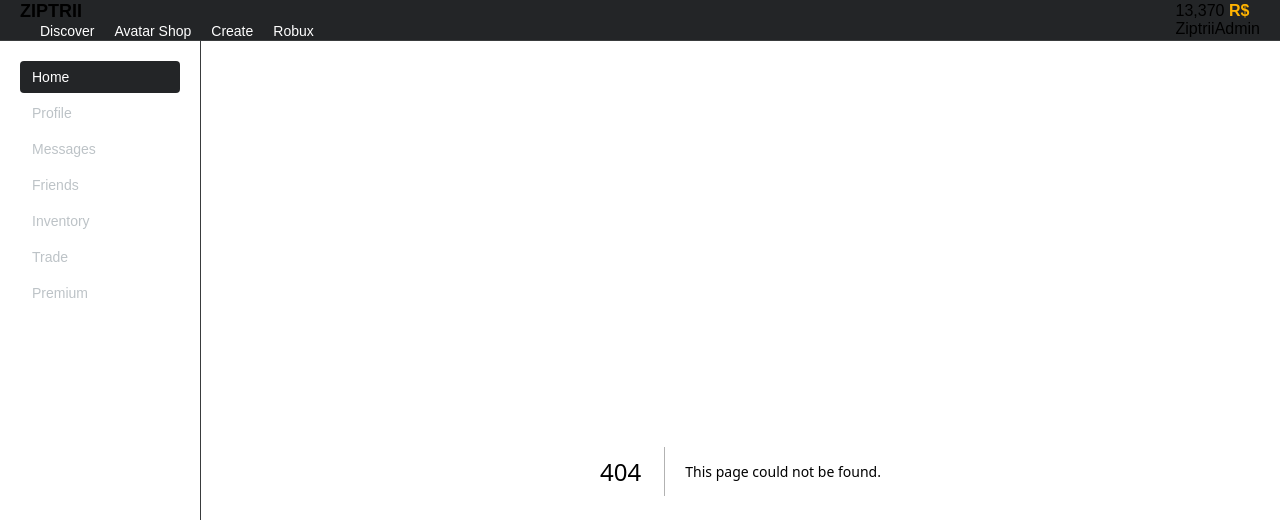
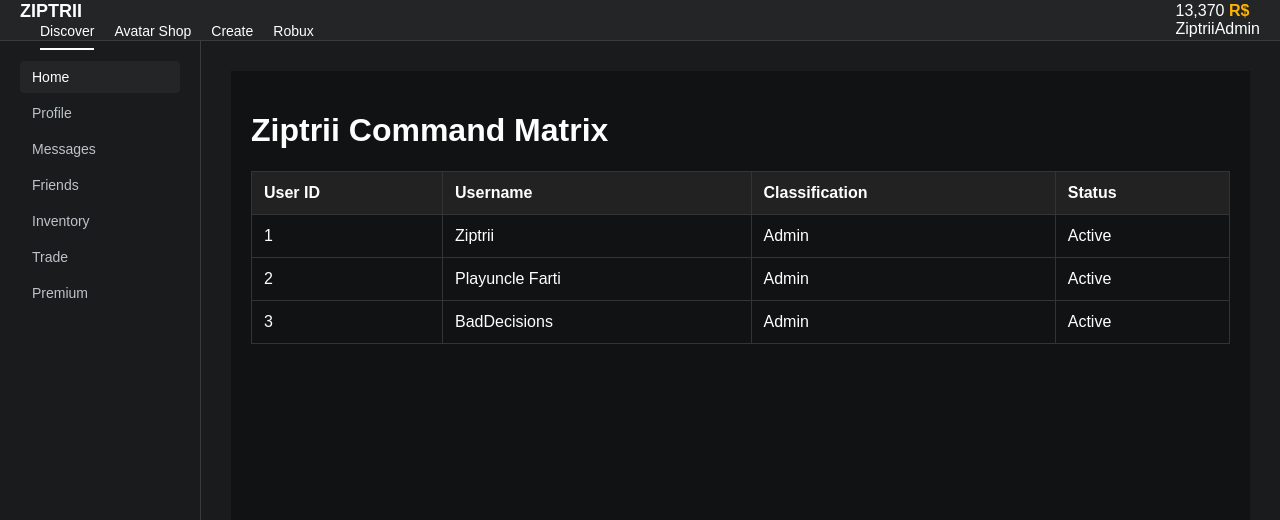
Before and after one commit to valvicthe/ziptrii, a Next.js app: page /admin in a window 1280 px wide. Before the commit this address had no page. Shown: the top 520 px of the page. Built offline with nearby package versions, Linux system fonts and the light colour scheme.

Commit message:
Create page.js

```diff
--- /dev/null
+++ b/src/app/admin/page.js
@@ -0,0 +1,34 @@
+export default function AdminDashboard() {
+  // Hardcoded layout arrays mirroring system requirements
+  const users = [
+    { id: 1, name: 'Ziptrii', role: 'Admin', status: 'Active', style: {} },
+    { id: 2, name: 'Playuncle Farti', role: 'Admin', status: 'Active', style: {} },
+    { id: 3, name: 'BadDecisions', role: 'Admin', status: 'Active', style: {} },
+  ];
+
+  return (
+    <div style={{ padding: '20px', backgroundColor: '#111213', minHeight: '100vh', color: '#fff' }}>
+      <h1>Ziptrii Command Matrix</h1>
+      <table style={{ width: '100%', borderCollapse: 'collapse', marginTop: '20px' }}>
+        <thead>
+          <tr style={{ background: '#222', textAlign: 'left' }}>
+            <th style={{ padding: '12px', border: '1px solid #333' }}>User ID</th>
+            <th style={{ padding: '12px', border: '1px solid #333' }}>Username</th>
+            <th style={{ padding: '12px', border: '1px solid #333' }}>Classification</th>
+            <th style={{ padding: '12px', border: '1px solid #333' }}>Status</th>
+          </tr>
+        </thead>
+        <tbody>
+          {users.map((u) => (
+            <tr key={u.id} style={u.style}>
+              <td style={{ padding: '12px', border: '1px solid #333' }}>{u.id}</td>
+              <td style={{ padding: '12px', border: '1px solid #333' }}>{u.name}</td>
+              <td style={{ padding: '12px', border: '1px solid #333' }}>{u.role}</td>
+              <td style={{ padding: '12px', border: '1px solid #333' }}>{u.status}</td>
+            </tr>
+          ))}
+        </tbody>
+      </table>
+    </div>
+  );
+}
```
